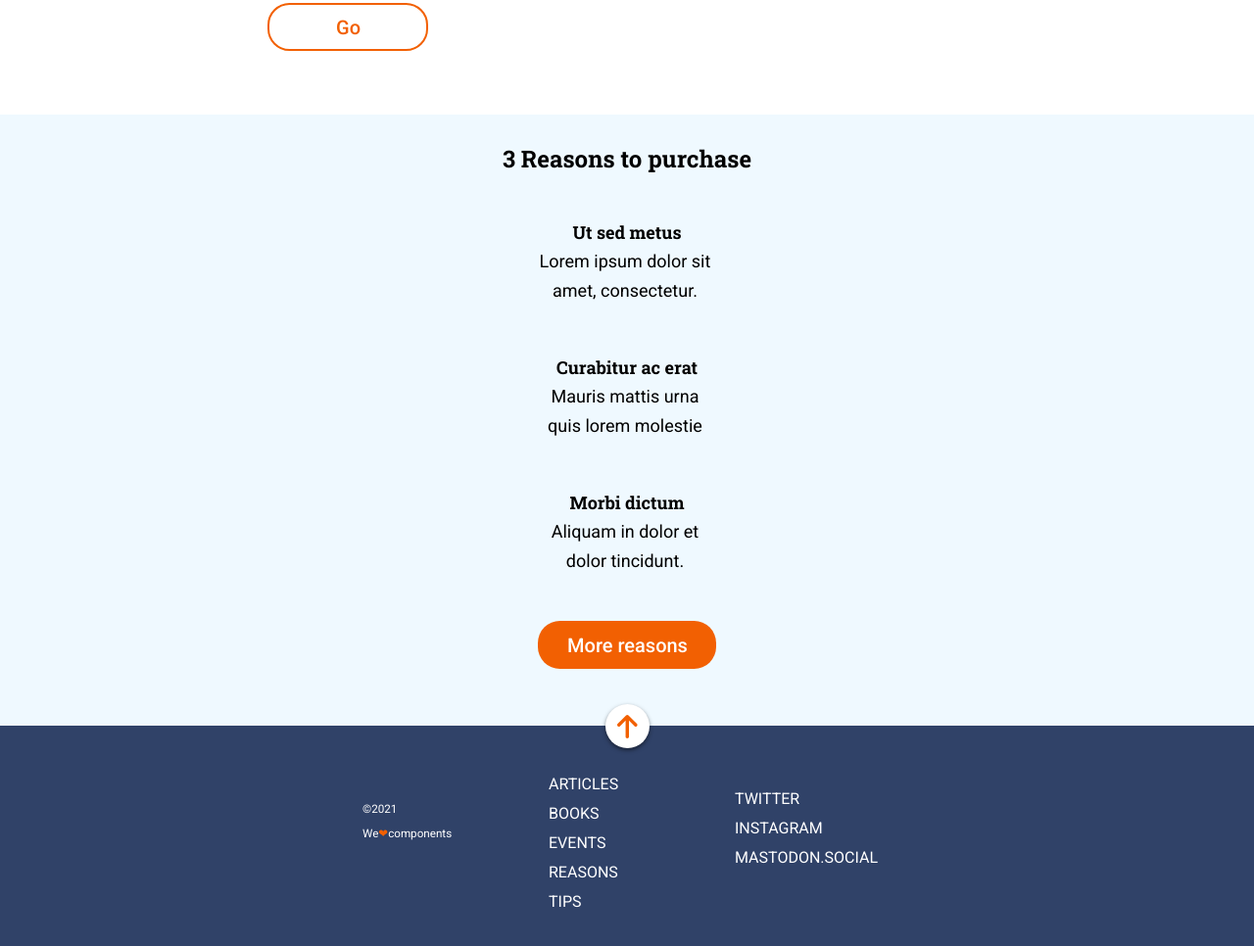
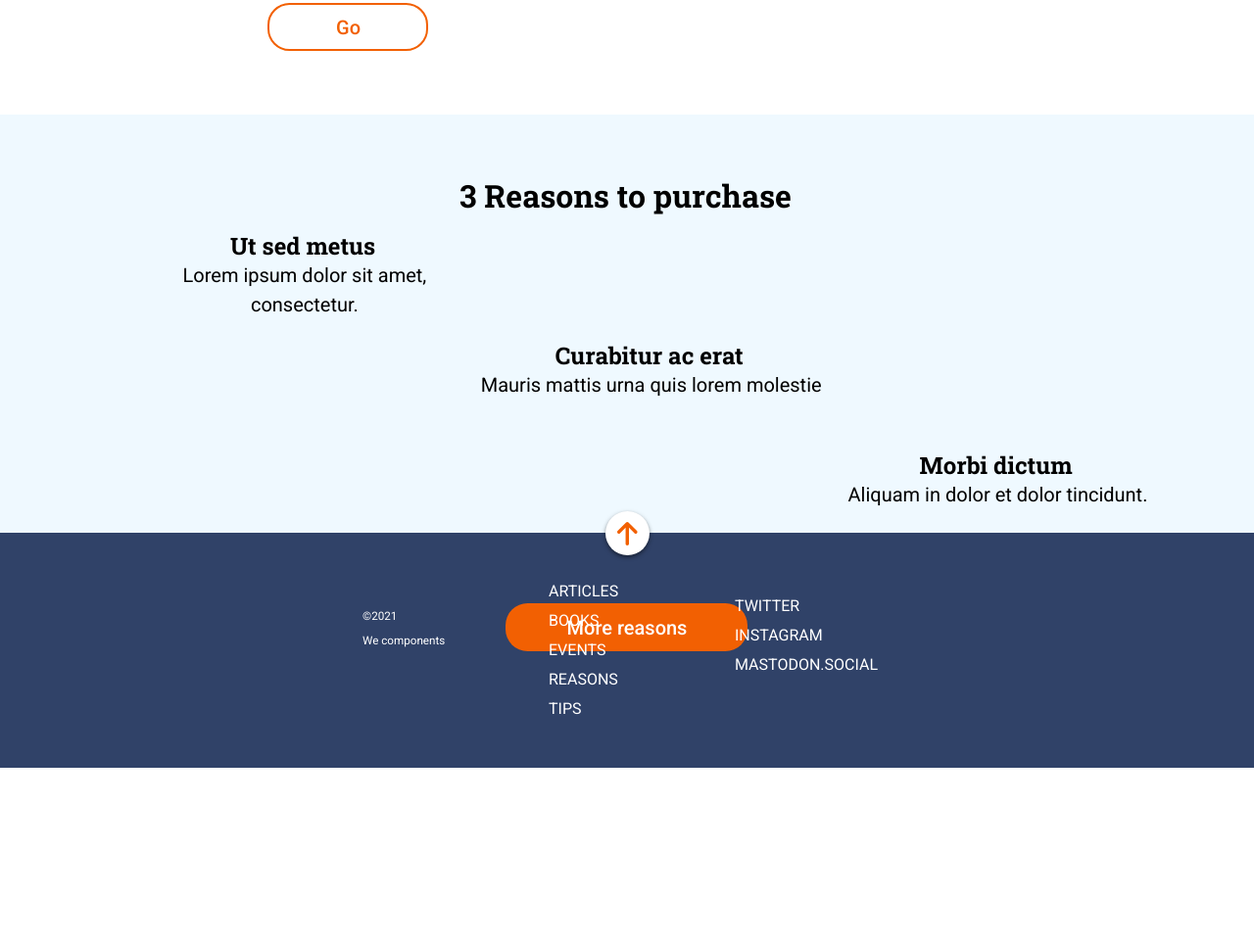
Before and after one commit to crisgruiz/modulo-1-evaluacion-final-crisgruiz, a website: page src/html/index.html in a window 1280 px wide. Shown: the part 1043-2009 px from the top of the page at 98% size. After the commit the page ends 1827 px from the top, so only its background shows below. Drawn offline with nearby package versions, Linux system fonts and the light colour scheme; files that its build step writes are made by us from their sources; files whose address does not match are found by name.

Commit message:
Add grid

```diff
--- a/src/html/partials/footer.html
+++ b/src/html/partials/footer.html
@@ -1,6 +1,6 @@
 <footer class="footer">
   <div class="footer__icon">
-    <a href="../index.html" title="Go to the beginning">
+    <a href="#hero" title="Go to the beginning">
       <img
         class="footer__icon--arrow"
         src="./assets/images/ico-arrow.svg"
@@ -92,7 +92,7 @@
   <div class="footer__copy">
     <small>©2021</small>
     <small>
-      <span>We</span><span class="footer__copy--heart">&#x2764</span><span>components</span>
+      <span>We <i class="fas fa-heart"></i> components</span>
     </small>
   </div>
 </footer>
--- a/src/html/partials/hero.html
+++ b/src/html/partials/hero.html
@@ -1,4 +1,4 @@
-<section class="hero">
+<section id="hero" class="hero">
   <div class="hero__text">
     <h1 class="hero__text--title">Anonymous proxy</h1>
     <h2 class="hero__text--subtitle">In hac habitasse platea dictumst</h2>
--- a/src/html/partials/reasons.html
+++ b/src/html/partials/reasons.html
@@ -1,17 +1,22 @@
 <section id="reasons" class="reasons">
   <h2 class="reasons__title">3 Reasons to purchase</h2>
-  <div class="reasons__items reasons__items--item1">
+  <div class="reasons__items">
+    <div class="reasons__items--item1">
       <h3 class="reasons__items--title">Ut sed metus</h3>
-    <p class="reasons__items--text">Lorem ipsum dolor sit amet, consectetur.</p>
+      <p class="reasons__items--text">
+        Lorem ipsum dolor sit amet, consectetur.
+      </p>
     </div>
-  <div class="reasons__items reasons__items--item2">
+    <div class="reasons__items--item2">
       <h3 class="reasons__items--title">Curabitur ac erat</h3>
       <p class="reasons__items--text">Mauris mattis urna quis lorem molestie</p>
     </div>
-  <div class="reasons__items reasons__items--item3">
+    <div class="reasons__items--item3">
       <h3 class="reasons__items--title">Morbi dictum</h3>
       <p class="reasons__items--text">Aliquam in dolor et dolor tincidunt.</p>
     </div>
+  </div>
+
   <div class="reasons__bottom">
     <a
       class="reasons__bottom--text reasons-bottom"
--- a/src/scss/layout/_footer.scss
+++ b/src/scss/layout/_footer.scss
@@ -90,9 +90,6 @@
     text-align: center;
     color: $color-text-footer;
     margin-bottom: 45px;
-    &--heart {
-      color: $color-icon-footer;
-    }
     @include tablet() {
       width: 210px;
       display: flex;
@@ -106,3 +103,6 @@
   color: $color-text-footer;
   text-decoration: none;
 }
+.fas {
+  color: $color-icon-footer;
+}
--- a/src/scss/layout/_reasons.scss
+++ b/src/scss/layout/_reasons.scss
@@ -3,27 +3,17 @@
   width: 100%;
   padding: 30px 15px 60px;
   background-color: $color-reasons;
-  display: grid;
-  grid-template-columns: repeat(3, 1fr);
-  grid-template-rows: repeat(5, 1fr);
-  justify-items: center;
-  align-items: center;
   @include normal-text() {
   }
   text-align: center;
-  // @include tablet() {
-  //   height: 397px;
-  //   padding: 30px 39px 60px 39px;
-  //   display: grid;
-  //   grid-template-columns: repeat(3, 1fr);
-  //   grid-template-rows: repeat(3, 1fr);
-  //   justify-items: center;
-  //   align-items: center;
-  // }
-  // @include desktop() {
-  //   height: 427px;
-  //   padding: 60px 84px 60px 81px;
-  // }
+  @include tablet() {
+    height: 397px;
+    padding: 30px 39px 60px 39px;
+  }
+  @include desktop() {
+    height: 427px;
+    padding: 60px 84px 60px 81px;
+  }
   &__title {
     height: 30px;
     font-family: $font-titles;
@@ -31,39 +21,66 @@
     font-weight: bold;
     line-height: 1.25;
     color: $color-main-text;
-    grid-column: 2 / 3;
-    // @include tablet() {
-    //   height: 45px;
-    //   font-size: 26px;
-    //   line-height: 1.73;
-    //   grid-column: 1 / 4;
-    //   grid-row: 1 / 2;
-    // }
-    // @include desktop() {
-    //   font-size: 32px;
-    //   line-height: 1.41;
-    // }
+    @include tablet() {
+      height: 45px;
+      font-size: 26px;
+      line-height: 1.73;
+    }
+    @include desktop() {
+      font-size: 32px;
+      line-height: 1.41;
+    }
   }
   &__items {
-    margin: 45px 53px 0;
+    margin: 0 53px 0;
     line-height: 1.67;
     color: $color-main-text;
-    grid-column: 2 / 3;
+    display: grid;
+    grid-template-columns: repeat(1, 1fr);
+    grid-template-rows: repeat(3, 1fr);
+    justify-items: center;
+    align-items: center;
+    @include tablet() {
+      display: grid;
+      grid-template-columns: repeat(3, 1fr);
+      grid-template-rows: repeat(1, 1fr);
+      justify-items: center;
+      align-items: center;
+    }
+    &--item1 {
+      grid-row: 1 / 2;
+      @include tablet() {
+        grid-column: 1 / 2;
+      }
+    }
+    &--item2 {
+      grid-row: 2 / 3;
+      @include tablet() {
+        grid-column: 2 / 3;
+      }
+    }
+    &--item3 {
+      grid-row: 3 / 4;
+      @include tablet() {
+        grid-column: 3 / 4;
+      }
+    }
     &--title {
+      margin-top: 45px;
       width: 184px;
       height: 30px;
       font-family: $font-titles;
       font-size: 18px;
       font-weight: bold;
-      // @include tablet() {
-      //   width: 210px;
-      //   font-size: 24px;
-      //   line-height: 1.25;
-      //   margin: 14px 0px 0 0;
-      // }
-      // @include desktop() {
-      //   width: 350px;
-      // }
+      @include tablet() {
+        width: 210px;
+        font-size: 24px;
+        line-height: 1.25;
+        margin: 14px 0px 0 0;
+      }
+      @include desktop() {
+        width: 350px;
+      }
     }
     &--text {
       width: 180px;
@@ -71,42 +88,22 @@
       font-family: $font-text;
       font-size: 18px;
       font-weight: normal;
-      // @include tablet() {
-      //   width: 212.3px;
-      //   height: 68px;
-      //   font-size: 20px;
-      //   line-height: 1.5;
-      // }
-      // @include desktop() {
-      //   width: 353.8px;
-      // }
+      @include tablet() {
+        width: 212.3px;
+        height: 68px;
+        font-size: 20px;
+        line-height: 1.5;
+      }
+      @include desktop() {
+        width: 353.8px;
+      }
     }
-    // &--item1 {
-    //   @include tablet() {
-    //     grid-column: 1 / 2;
-    //     grid-row: 2 / 3;
-    //   }
-    // }
-    // &--item2 {
-    //   @include tablet() {
-    //     grid-column: 2 / 3;
-    //     grid-row: 2 / 3;
-    //   }
-    // }
-    // &--item3 {
-    //   @include tablet() {
-    //     grid-column: 3 / 4;
-    //     grid-row: 2 / 3;
-    //   }
-    // }
   }
   &__bottom {
-    margin: 45px 53px 0;
-    grid-column: 2 / 3;
-    // @include tablet() {
-    //   margin: 60px 27px 0 29px;
-    //   grid-row: 3 / 4;
-    // }
+    margin: 45px 53px 30px;
+    @include tablet() {
+      margin: 60px 27px 0 29px;
+    }
 
     &--text {
       height: 45px;
@@ -119,12 +116,12 @@
       border-radius: 22.5px;
       background-color: $color-botton;
       padding: 12.5px 29.5px 12.5px 30.5px;
-      // @include tablet() {
-      //   padding: 12.5px 42.5px 12.5px 43.5px;
-      // }
-      // @include desktop() {
-      //   padding: 12.5px 62px 12.5px 63px;
-      // }
+      @include tablet() {
+        padding: 12.5px 42.5px 12.5px 43.5px;
+      }
+      @include desktop() {
+        padding: 12.5px 62px 12.5px 63px;
+      }
     }
   }
 }
```
Lines whose indentation alone changed are shown as unchanged.
